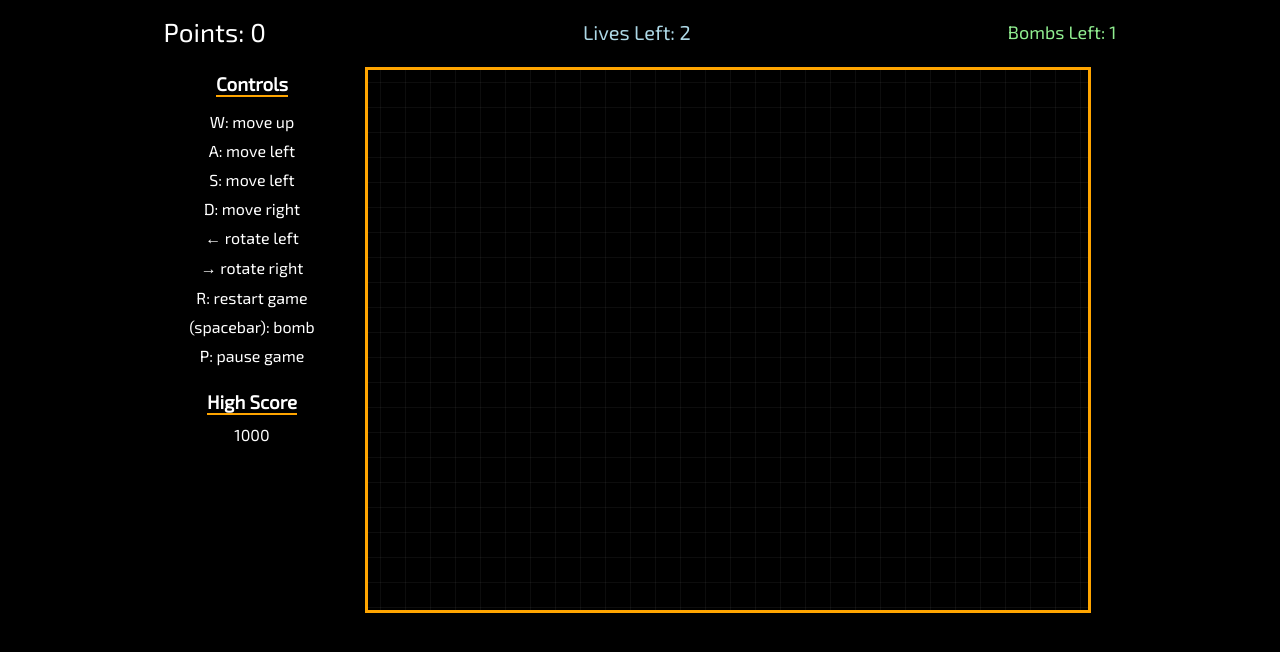
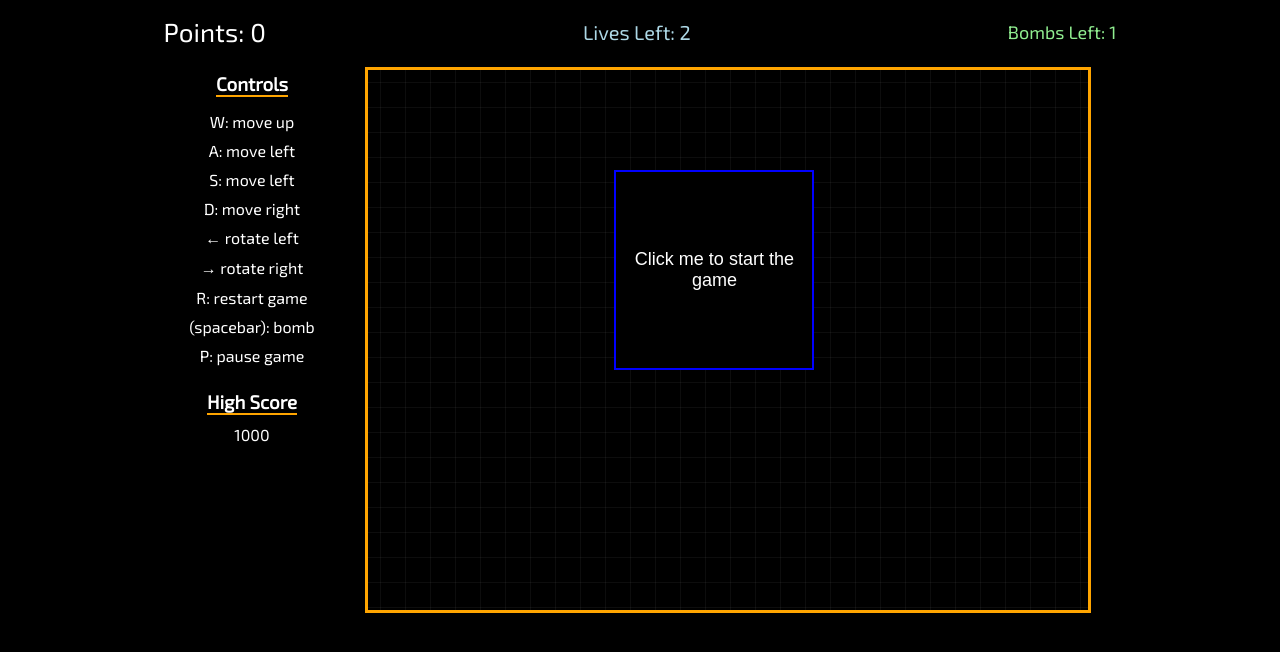
Before and after one commit to gabrieltal/shape_wars, a website built with webpack: page index.html in a window 1280 px wide. Shown: the part 94-746 px from the top of the page. Built offline with nearby package versions, Linux system fonts and the light colour scheme.

Commit message:
added initial display screen for user to read controls before starting

```diff
--- a/index.css
+++ b/index.css
@@ -20,6 +20,19 @@ header {
 
 a {
   text-decoration: none;
+}
+
+#overDisplay {
+  display: inline-block;
+  position: absolute;
+  color: white;
+  font-size: 18px;
+  background: black;
+  left: 48%;
+  top: 33%;
+  height: 200px;
+  width: 200px;
+  border: 2px solid blue;
 }
 
 img {
--- a/index.html
+++ b/index.html
@@ -48,7 +48,8 @@
           1000
         </div>
     </div>
-
+    <button id="overDisplay"
+      onclick="startGame()">Click me to start the game </button>
     <canvas id="canvas" width="720" height="540"></canvas>
   </div>
   </body>
--- a/scripts/board.js
+++ b/scripts/board.js
@@ -48,6 +48,12 @@ function draw() {
   for (var i = 0; i < particles.length; i++) {
     particles[i].draw();
   }
+}
+
+function startGame () {
+  let initialDisplay = document.getElementById("overDisplay");
+  initialDisplay.style.display = 'none';
+  pauseGame();
 }
 
 function emptyEnemies() {
```
